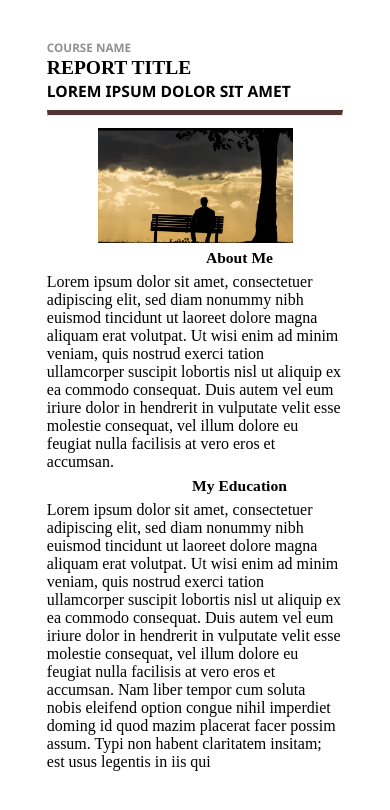
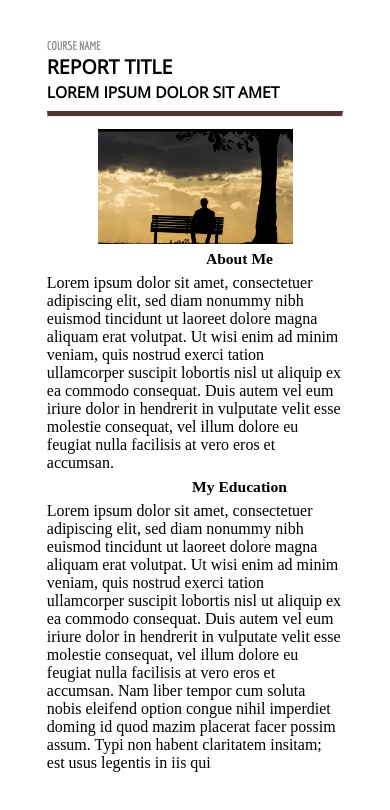
Before and after one commit to manojkumar033/portfolio, a plain HTML site: page index.html in a window 390 px wide. Drawn offline with nearby package versions, Linux system fonts and the light colour scheme.

Commit message:
added sementics in HTML and font family in CSS

```diff
--- a/index.html
+++ b/index.html
@@ -3,37 +3,38 @@
 <head>
     <meta charset="utf-8">
     <meta name="viewport" content="width=device-width, initial-scale=1.0">
-
+    <link href='http://fonts.googleapis.com/css?family=Economica' rel='stylesheet' type='text/css'>
+    <link href='http://fonts.googleapis.com/css?family=Open Sans' rel='stylesheet' type='text/css'>
     <title>Portfolio-Manoj Kumar</title>
 
     <link rel="stylesheet" href="style.css">
 </head>
 <body>
 
-    <nav class="navbar">
-        <div class="heading">
-     <h3 class="course-name">course name</h3>
-     <h1 class="report-title">Report Title</h1>
-     <h3 class="report-heading">LOREM IPSUM DOLOR SIT AMET</h3>
+    <header id="navbar">
+        <div id="heading">
+     <h3 id="course-name">course name</h3>
+     <h1 id="report-title">Report Title</h1>
+     <h3 id="report-heading">LOREM IPSUM DOLOR SIT AMET</h3>
     </div>
+    </header>
 
-    </nav>
     <hr >
-    <div class="infromation">
-     <img class="portfolio-img" src="./img/port.png" alt="error during loading image">
+    <section id="infromation">
+     <img  id="portfolio-img" src="./img/port.png" alt="error during loading image">
 
-     <div class="about-me">
-          <h2 class="about-h">About Me</h2>
-     <p class="about-p">Lorem ipsum dolor sit amet, consectetuer adipiscing elit, sed diam nonummy nibh euismod
+     <section id="about-me">
+        <h2 id="about-h">About Me</h2>
+     <p id="about-p">Lorem ipsum dolor sit amet, consectetuer adipiscing elit, sed diam nonummy nibh euismod
         tincidunt ut laoreet dolore magna aliquam erat volutpat. Ut wisi enim ad minim veniam,
         quis nostrud exerci tation ullamcorper suscipit lobortis nisl ut aliquip ex ea commodo
         consequat. Duis autem vel eum iriure dolor in hendrerit in vulputate velit esse molestie
         consequat, vel illum dolore eu feugiat nulla facilisis at vero eros et accumsan.</p>
 
-      </div>
-      <div class="education">
-         <h2 class="education-h">My Education</h2>
-        <p class="education-p">Lorem ipsum dolor sit amet, consectetuer adipiscing elit, sed diam nonummy nibh euismod
+     </section>
+      <section id="education">
+         <h2 id="education-h">My Education</h2>
+        <p id="education-p">Lorem ipsum dolor sit amet, consectetuer adipiscing elit, sed diam nonummy nibh euismod
             tincidunt ut laoreet dolore magna aliquam erat volutpat. Ut wisi enim ad minim veniam,
             quis nostrud exerci tation ullamcorper suscipit lobortis nisl ut aliquip ex ea commodo
             consequat. Duis autem vel eum iriure dolor in hendrerit in vulputate velit esse molestie
@@ -41,10 +42,8 @@
             tempor cum soluta nobis eleifend option congue nihil imperdiet doming id quod mazim
             placerat facer possim assum. Typi non habent claritatem insitam; est usus legentis in iis qui</p>
 
-      </div>
+      </section>
 
-    </div>
-
-    <script src="js/app.js"></script>
+    </section>
 </body>
 </html>
--- a/style.css
+++ b/style.css
@@ -3,56 +3,57 @@
     margin: 0px;
 }
 
-.heading{
+#heading{
     display: flex;
     flex-direction: column;
     margin: 10% 8% 2% 12%;
 }
 
-.course-name{
+#course-name{
     font-size: 2vw;
-    font-family: 'Segoe UI', Tahoma, Geneva, Verdana, sans-serif;
+    font-family: 'Economica', Verdana, sans-serif;
     text-transform: uppercase;
     color: rgb(142, 145, 145);
-    margin-bottom: .5%;
+    margin-bottom: .4%;
 }
-.report-title{
+#report-title{
     font-size:4vw ;
+    font-family: 'Open Sans', sans-serif,Arial, Helvetica, sans-serif;
     text-transform: uppercase;
-    margin-bottom: .5%;
+    margin-bottom: .3%;
 }
 
-.report-heading{
+#report-heading{
     font-size: 3vw;
-    font-family: 'Segoe UI', Tahoma, Geneva, Verdana, sans-serif;
+    font-family: 'Open Sans', Tahoma, Verdana, sans-serif;
     text-transform: uppercase;
 }
 
-.portfolio-img{
+#portfolio-img{
     display: block;
     margin-left: auto;
     margin-right: auto;
     width: 50%;
 }
 
-.about-me{
+#about-me{
     justify-items: center;
     margin-left:12%;
     margin-right: 12%;
 }
 
-.education{
+#education{
     justify-items: center;
     margin-left:12%;
     margin-right: 12%;
 }
 
- .about-h{
+ #about-h{
     font-size: 4vw;
    padding: 2% 0% 2% 40%;
 }
 
-.education-h{
+#education-h{
     font-size: 4vw;
     padding: 2% 0% 2% 40%;
  }
@@ -70,20 +71,20 @@
         border-top: 5px solid rgb(83, 52, 52);
 
       }
-    .course-name{
+    #course-name{
         font-size: 3vw;
     }
-    .report-title{
+    #report-title{
         font-size: 5vw;
     }
-    .report-heading{
+    #report-heading{
         font-size: 4vw;
     }
-    .about-h{
+    #about-h{
         padding: 2% 0% 2% 30%;
      }
 
-     .education-h{
+     #education-h{
          padding: 2% 0% 2% 30%;
       }
   }
```
